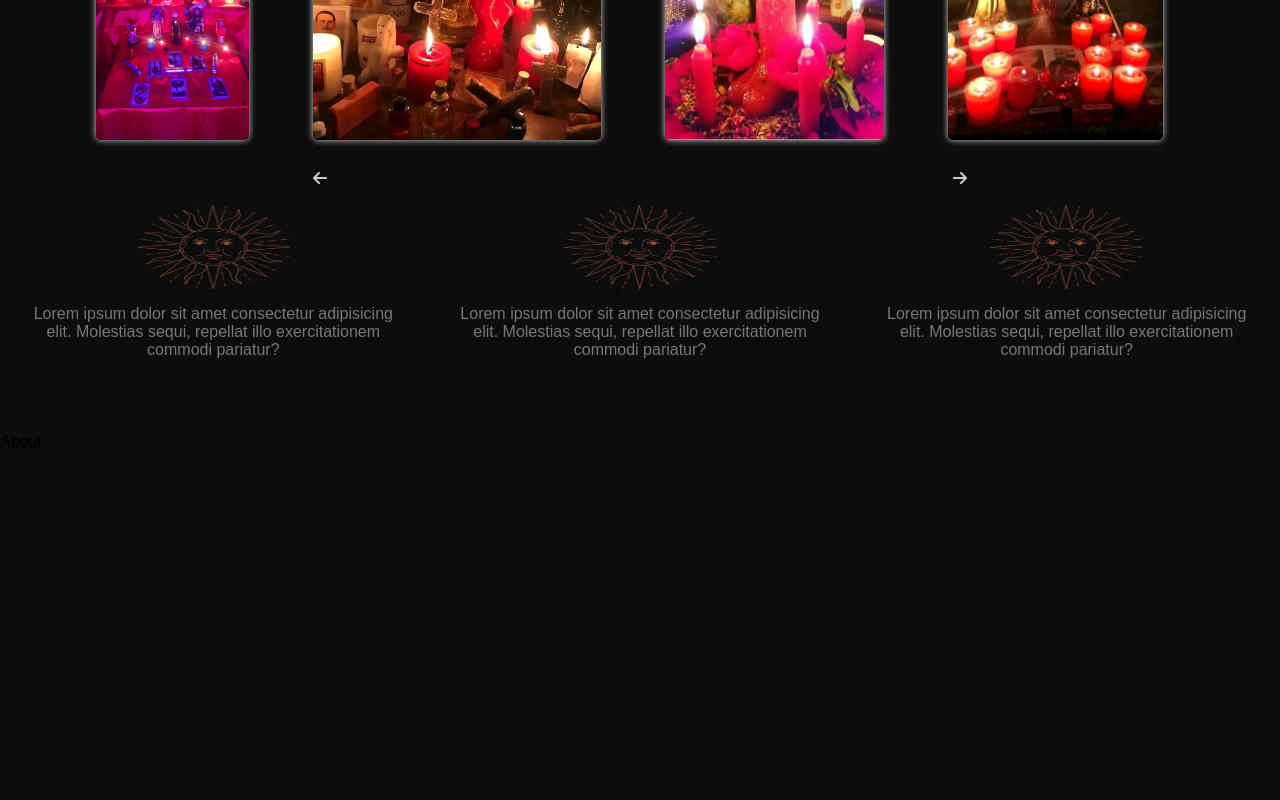
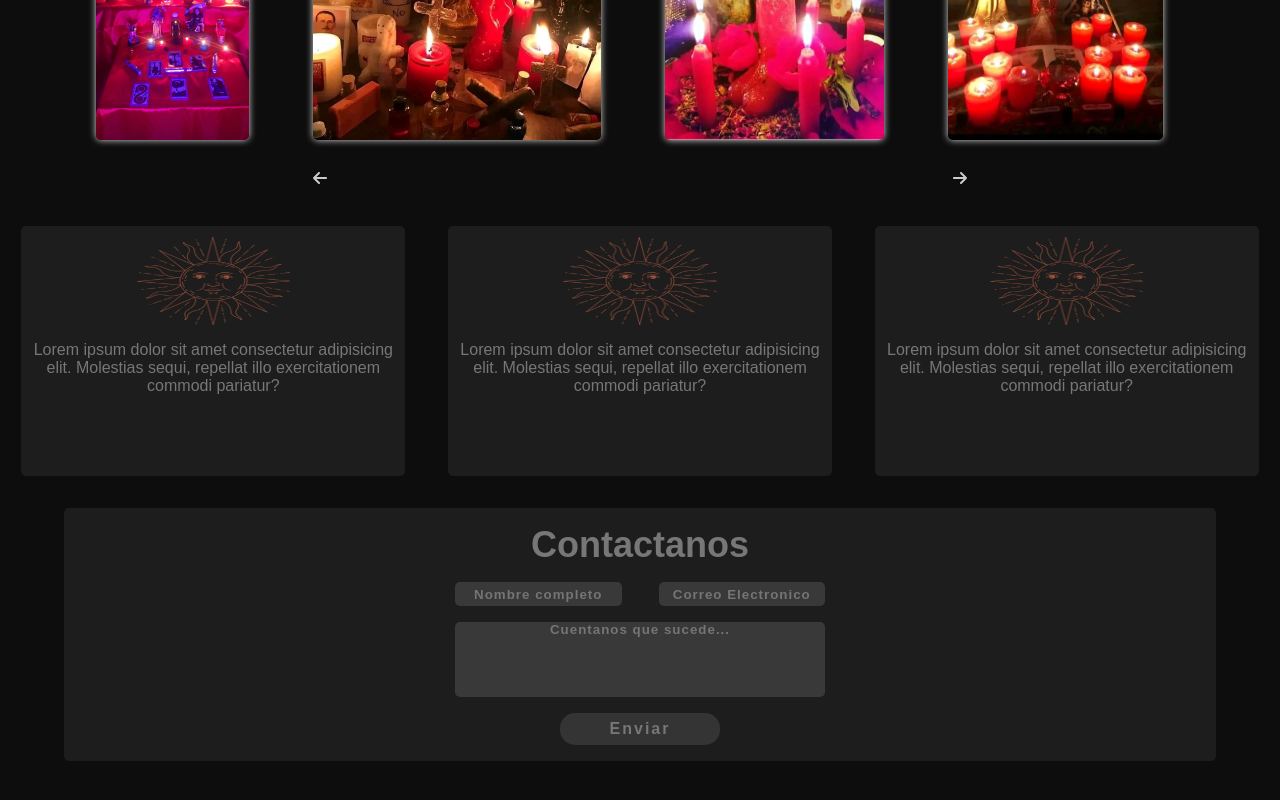
Before and after one commit to derwin9227/esoterismo, a React (Vite) app: page / in a window 1280 px wide. Shown: the part 1314-2114 px from the top of the page. Before the commit the page ends 1765 px from the top, so only its background shows below. Built offline with nearby package versions, Linux system fonts and the light colour scheme; a web font is replaced by a local one.

Commit message:
agregando formulario de contacto

```diff
--- a/src/App.jsx
+++ b/src/App.jsx
@@ -1,5 +1,5 @@
 import './App.scss';
-import { About, Carousel, Histories, Home, Navbar, Services } from './Components';
+import { Contact, Carousel, Histories, Home, Navbar, Services } from './Components';
 
 function App() {
   return (
@@ -9,7 +9,7 @@ function App() {
       <Services />
       <Carousel />
       <Histories />
-      <About />
+      <Contact />
     </>
   )
 }
--- a/src/Components/about/About.jsx
+++ /dev/null
@@ -1,11 +0,0 @@
-import "./about.scss";
-
-const About = () => {
-  return (
-    <section id="about">
-      About
-    </section>
-  )
-}
-
-export default About
--- a/src/Components/about/about.scss
+++ /dev/null
@@ -1 +0,0 @@
-@import "../variables.scss";
--- a/src/Components/carousel/carousel.scss
+++ b/src/Components/carousel/carousel.scss
@@ -24,8 +24,15 @@
         height: 85%;
         margin: 0 2rem;
         //box-shadow: 0 0 5px 0 $color-primary;
+
         border-radius: 5px;
         animation: parpadeo 3.5s infinite ease-in-out;
+        transition-duration: 1s;
+        transition-property: all;
+
+        &:hover{
+            transform: scale(1.05);
+        }
     }
 
     &__arrows{
@@ -63,6 +70,6 @@
 
 @keyframes parpadeo {
     0%{box-shadow: 0 0 1px 0 $color-primary;}
-    50%{box-shadow: 0 0 7px 0 $color-primary;}
+    50%{box-shadow: 0 0 10px 0 $color-primary;}
     100%{box-shadow: 0 0 1px 0 $color-primary;}
 }
--- /dev/null
+++ b/src/Components/contact/Contact.jsx
@@ -0,0 +1,26 @@
+import "./contact.scss";
+
+const About = () => {
+  return (
+    <section id="contact" className="contact">
+      <div className="contact__heading">
+        <h2>Contactanos</h2>
+      </div>
+
+      <form action="" className="contact__form">
+        <div className="contact__form-input">
+          <input className="contact__form-input-name" name="nombre" type="text" placeholder="Nombre completo"/>
+          <input className="contact__form-input-email" name="correo" type="text" placeholder="Correo Electronico"/>
+        </div>
+        <textarea name="asunto"
+               cols="30" rows="5"
+               className="contact__form-subject"
+               placeholder="Cuentanos que sucede...">
+        </textarea>
+        <button className="contact__form-button">Enviar</button>
+      </form>
+    </section>
+  )
+}
+
+export default About
--- /dev/null
+++ b/src/Components/contact/contact.scss
@@ -0,0 +1,92 @@
+@import "../variables.scss";
+
+.contact{
+    display: flex;
+    flex-direction: column;
+    width: 90%;
+    margin: auto;
+    margin-top: 2rem;
+    margin-bottom: 3rem;
+    background-color: rgba($color-secondary, .15);
+    border-radius: 5px;
+    justify-content: space-around;
+    align-items: center;
+
+    &__heading{
+        color: $color-secondary;
+        font-size: 1.5rem;
+        margin-top: 1rem;
+        margin-bottom: .7rem;
+    }
+
+    &__form{
+        display: flex;
+        flex-direction: column;
+        align-items: center;
+
+        &-input{
+            display: flex;
+            margin: .3rem .5rem;
+            width: 100%;
+            justify-content: space-between;
+
+            &-name, &-email{
+                border-radius: 5px;
+                border: none;
+                width: 45%;
+                height: 1.5rem;
+                margin-bottom: .7rem;
+                background-color: rgba($color-primary, .15);
+
+                &::placeholder{
+                    text-align: center;
+                    font-weight: bold;
+                    letter-spacing: 1px;
+                }
+
+                &:focus{
+                    color: $color-primary;
+                    text-align: center;
+                }
+            }
+        }
+
+        &-subject{
+            border-radius: 5px;
+            border: none;
+            background-color: rgba($color-primary, .15);
+            resize: none;
+            margin-bottom: 1rem;
+            width: 100%;
+
+            &::placeholder{
+                text-align: center;
+                font-weight: bold;
+                letter-spacing: 1px;
+            }
+
+            &:focus{
+                color: $color-primary;
+                text-align: center;
+            }
+        }
+        &-button{
+            border: none;
+            border-radius: 15px;
+            width: 10rem;
+            height: 2rem;
+            font-size: 1rem;
+            letter-spacing: 2px;
+            font-weight: bold;
+            color: $color-secondary;
+            background-color: rgba($color-secondary, .25);
+            cursor: pointer;
+            margin-bottom: 1rem;
+            transition: all .3s;
+
+            &:hover{
+                background-color: rgba($color-primary, .25);
+            }
+        }
+    }
+}
--- a/src/Components/histories/histories.scss
+++ b/src/Components/histories/histories.scss
@@ -7,12 +7,15 @@
     width: 100%;
     justify-content: space-around;
     color: $color-secondary;
+    margin-top: 2rem;
 
     .card{
-        //border: 1px solid white;
+        background-color: rgba($color-secondary, .15);
+        border-radius: 5px;
         display: flex;
         flex-direction: column;
         width: 30%;
+
 
         img{
             height: 35%;
@@ -22,6 +25,8 @@
         p{
             text-align: center;
             margin: .3rem;
+            margin-bottom: 1rem;
+
         }
     }
 }
--- a/src/Components/index.js
+++ b/src/Components/index.js
@@ -3,4 +3,4 @@ export {default as Home} from "./home/Home";
 export {default as Services} from "./services/Services";
 export {default as Carousel} from "./carousel/Carousel";
 export {default as Histories} from "./histories/Histories";
-export {default as About} from "./about/About";
+export {default as Contact} from "./contact/Contact";
--- a/src/Components/navbar/Navbar.jsx
+++ b/src/Components/navbar/Navbar.jsx
@@ -6,7 +6,7 @@ const Navbar = () => {
         <nav className="navbar">
             <li className="navbar__item"><a className="navbar__item-link" href="#services">Servicios</a></li>
             <li className="navbar__item"><a className="navbar__item-link" href="#histories">Historias</a></li>
-            <li className="navbar__item"><a className="navbar__item-link" href="#about">Nosotros</a></li>
+            <li className="navbar__item"><a className="navbar__item-link" href="#contact">Nosotros</a></li>
         </nav>
     </>
   )
```
